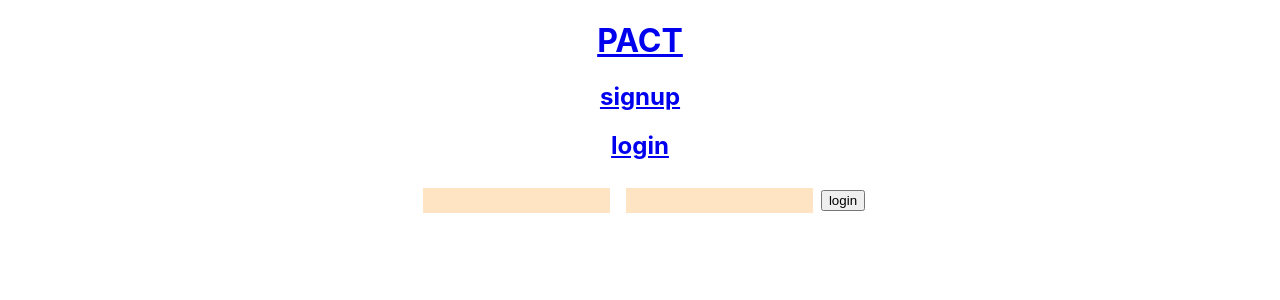
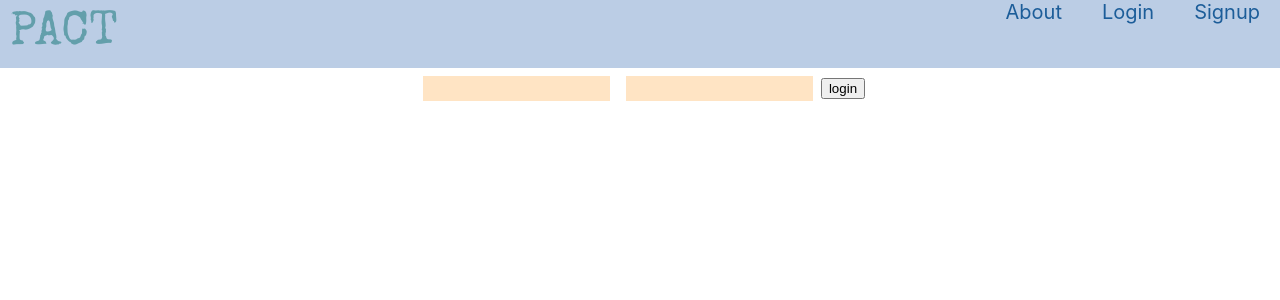
Before and after one commit to adeola-ak/pact-client, a React (Create React App) app: page /login in a window 1280 px wide. Shown: the top 300 px of the page. Built offline with nearby package versions, Linux system fonts and the light colour scheme.

Commit message:
styling the home page

```diff
--- a/package.json
+++ b/package.json
@@ -3,6 +3,9 @@
 	"version": "0.1.0",
 	"private": true,
 	"dependencies": {
+		"@fortawesome/fontawesome-svg-core": "^1.2.32",
+		"@fortawesome/free-solid-svg-icons": "^5.15.1",
+		"@fortawesome/react-fontawesome": "^0.1.13",
 		"@material-ui/core": "^4.11.2",
 		"@stripe/react-stripe-js": "^1.1.2",
 		"@stripe/stripe-js": "^1.11.0",
@@ -11,6 +14,7 @@
 		"@testing-library/user-event": "^12.1.10",
 		"axios": "^0.21.0",
 		"dotenv": "^8.2.0",
+		"node-sass": "^4.14.1",
 		"react": "^17.0.1",
 		"react-dom": "^17.0.1",
 		"react-router-dom": "^5.2.0",
--- a/src/App.js
+++ b/src/App.js
@@ -27,9 +27,6 @@ function App() {
 	return (
 		<GlobalCtx.Provider value={{ globalState, setGlobalState }}>
 			<div className="App">
-				<Link to="/">
-					<h1>PACT</h1>
-				</Link>
 				<Nav />
 				<main>
 					<Switch>
@@ -37,10 +34,12 @@ function App() {
 							exact
 							path="/"
 							render={(rp) =>
+								// globalState.token ? <Dashboard /> : <Home />
 								globalState.token ? <Dashboard /> : <Home />
 							}
 						/>
 
+						<Route path="/home" render={(rp) => <Home {...rp} />} />
 						<Route
 							path="/signup"
 							render={(rp) => <Signup {...rp} />}
--- a/src/components/Nav.js
+++ b/src/components/Nav.js
@@ -1,31 +1,140 @@
 import React, { useContext } from "react";
 import { Link } from "react-router-dom";
 import { GlobalCtx } from "../App";
+import { FontAwesomeIcon } from "@fortawesome/react-fontawesome";
+import { faBars } from "@fortawesome/free-solid-svg-icons";
+import "./Nav.scss";
 
-const Nav = () => {
+const Nav = (props) => {
 	const { globalState, setGlobalState } = useContext(GlobalCtx);
+	// This is for managing onClick
+	const [width, setWidth] = React.useState(
+		window.innerWidth > 0 ? window.innerWidth : Screen.width
+	);
+	window.addEventListener("resize", function () {
+		setWidth(window.innerWidth);
+	});
+	React.useEffect(() => {
+		let nav = document.getElementById("linksList");
+		// leaving it like this just in case we want to mess with this later
+		if (width > 768) {
+			nav.style.display = "none";
+		} else {
+			nav.style.display = "none";
+		}
+	}, [width]);
+
+	const handleClickBars = () => {
+		if (width < 769) {
+			let nav = document.getElementById("linksList");
+			if (nav.style.display === "flex") {
+				nav.style.display = "none";
+			} else {
+				nav.style.display = "flex";
+			}
+		}
+	};
+	const handleClick = () => {
+		if (width < 769) {
+			let nav = document.getElementById("linksList");
+			nav.style.display = "none";
+		}
+	};
+
+	const logout = () => {
+		window.localStorage.removeItem("token");
+		setGlobalState({ ...globalState, token: null });
+		handleClick();
+	};
 
 	return (
-		<nav>
-			<Link to="/signup">
-				<h2>signup</h2>
+		<div className="header-container">
+			<header className="header">
+				<Link className="appTitle" to="/" onClick={handleClick}>
+					<div>PACT</div>
 				</Link>
-			<Link to="/login">
-				<h2>login</h2>
+				<div className="navIcon" onClick={handleClickBars}>
+					<FontAwesomeIcon className="appTitle" icon={faBars} />
+				</div>
+				<div>
+					<Link
+						className="desktopList"
+						to="/about"
+						onClick={handleClick}
+					>
+						About
+					</Link>
+					<Link
+						className="desktopList"
+						to="/login"
+						onClick={handleClick}
+					>
+						Login
+					</Link>
+					<Link
+						className="desktopList"
+						to="/signup"
+						onClick={handleClick}
+					>
+						Signup
 					</Link>
 					{globalState.token ? (
-				<Link to="/">
-					<h2
-						onClick={() => {
-							window.localStorage.removeItem("token");
-							setGlobalState({ ...globalState, token: null });
-						}}
+						<Link
+							className="desktopList"
+							to="/home"
+							onClick={logout}
 						>
-						logout
-					</h2>
+							Logout
 						</Link>
 					) : null}
+				</div>
+			</header>
+			<nav id="linksList">
+				<ul id="mobileNav">
+					<li>
+						<Link
+							className="mobileList"
+							to="/about"
+							onClick={handleClick}
+						>
+							About
+						</Link>
+					</li>
+
+					<li>
+						<Link
+							className="mobileList"
+							to="/login"
+							onClick={handleClick}
+						>
+							Login
+						</Link>
+					</li>
+
+					<li>
+						<Link
+							className="mobileList"
+							to="/signup"
+							onClick={handleClick}
+						>
+							Signup
+						</Link>
+					</li>
+
+					{globalState.token ? (
+						<li>
+							<Link
+								className="mobileList"
+								to="/home"
+								onClick={logout}
+							>
+								Logout
+							</Link>
+						</li>
+					) : null}
+				</ul>
 			</nav>
+		</div>
 	);
 };
 export default Nav;
--- /dev/null
+++ b/src/components/Nav.scss
@@ -0,0 +1,74 @@
+@import url("https://fonts.googleapis.com/css2?family=Special+Elite&display=swap");
+
+.appTitle {
+	text-decoration: none;
+	color: #639fab;
+	font-size: 48px;
+	padding: 10px;
+	font-family: "Special Elite", cursive;
+}
+
+.header-container {
+	position: sticky;
+	top: 0px;
+	z-index: 1px;
+}
+
+.header {
+	display: flex;
+	flex-direction: row;
+	justify-content: space-between;
+	background-color: #bbcde5;
+}
+
+.desktopList {
+	display: none;
+	/* I just copied from title just to have a starting point */
+	text-decoration: none;
+	color: #1c5d99;
+	font-size: 20px;
+	padding: 20px;
+	/* this is needed if you continue to have this be a smaller font than the title */
+	align-self: center;
+}
+
+#linksList {
+	display: none;
+	justify-content: center;
+	background-color: white;
+	font-size: 30px;
+	padding: 10px;
+}
+
+#mobileNav {
+	list-style: none;
+	margin: 0;
+	padding: 0;
+}
+
+.mobileList {
+	text-decoration: none;
+	color: rgb(201, 74, 17);
+	font-size: 20px;
+}
+/* font size of .appTitle and .navIcon need to be modified together to make it look good. the Icon has empty space as part of its size so it has to be adjusted manually */
+
+.navIcon {
+	font-size: 46px;
+	margin-left: 50%;
+}
+
+/* To just show the about and remove bars for screen sizes above tablet */
+@media (min-width: 769px) {
+	#linksList {
+		display: none;
+		justify-content: flex-end;
+	}
+	.navIcon {
+		display: none;
+	}
+	/* This is for the about on the desktop screen */
+	.desktopList {
+		display: inline;
+	}
+}
```
Also changed, not shown: 2 other files (tests, documents, lock files or other folders). Lines whose indentation alone changed are shown as unchanged.
